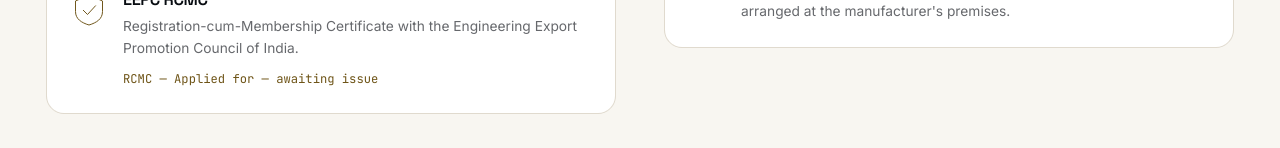
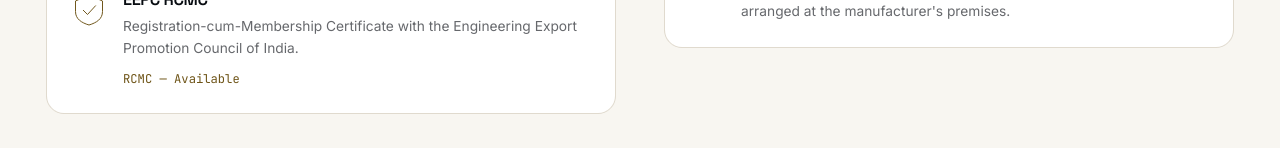
Before and after one commit to iim-marketers/chakraborty-overseas, a Next.js app: page /certifications in a window 1280 px wide. Shown: the part 804-952 px from the top of the page. Built offline with nearby package versions, Linux system fonts and the light colour scheme.

Commit message:
minor change

```diff
--- a/src/app/certifications/page.tsx
+++ b/src/app/certifications/page.tsx
@@ -48,7 +48,8 @@ const ours = [
   {
     title: "EEPC RCMC",
     body: "Registration-cum-Membership Certificate with the Engineering Export Promotion Council of India.",
-    value: `RCMC — ${site.registrations.rcmc}`,
+    // value: `RCMC — ${site.registrations.rcmc}`,
+    value: `RCMC — Available`,
   },
 ];
 
```
